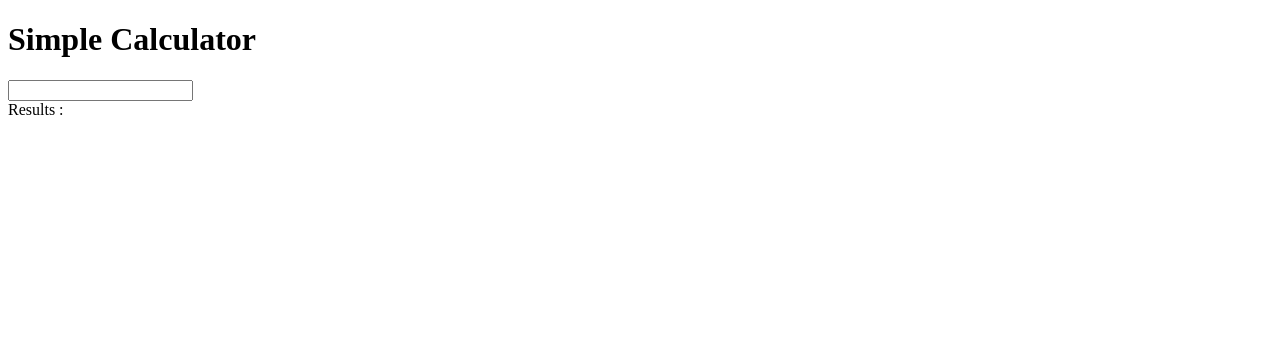
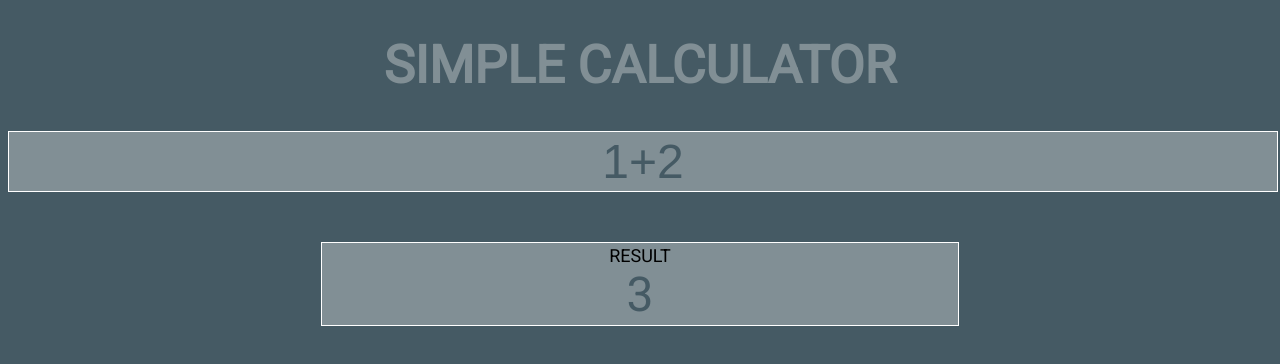
Before and after one commit to seanmcquaid/jasmine-udemy, a plain HTML site: page simple-calculator/simple-calculator.html in a window 1280 px wide. Drawn offline with Linux system fonts and the light colour scheme.

Commit message:
basic styling for calc

```diff
--- a/simple-calculator/simple-calculator.html
+++ b/simple-calculator/simple-calculator.html
@@ -5,14 +5,26 @@
     <meta http-equiv="X-UA-Compatible" content="IE=edge">
     <title>Simple Calculator</title>
     <meta name="viewport" content="width=device-width, initial-scale=1">
+    <link href="https://fonts.googleapis.com/css?family=Roboto" rel="stylesheet">
+    <link rel="stylesheet" href="style.css"/>
     <script src="calculator.js"></script>
     <script src="main.js"></script>
 </head>
-<body>
-    <h1>Simple Calculator</h1>
+<body class="body">
+    <h1 class="title">Simple Calculator</h1>
 
-    <input type="text" onchange="calculate(this.value)"/>
-    <div>Results : <span id="result"></span></div>
+    <input
+        class="input"
+        type="text"
+        title="calculator"
+        onchange="calculate(this.value)"
+        placeholder="Enter operation"
+        value="1+2"
+        />
 
+    <div class="result-container">
+        <div class="title">Result</div>
+        <span id="result">3</span>
+    </div>
 </body>
 </html>
--- /dev/null
+++ b/simple-calculator/style.css
@@ -0,0 +1,33 @@
+.body {
+    font-family: 'Roboto', sans-serif;
+    background-color: #455A64;
+}
+
+.title {
+    text-align: center;
+    text-transform: uppercase;
+    color: #818F95;
+    font-size: 52px;
+}
+
+.input,
+.result-container {
+    width: 100%;
+    color: #455A64;
+    background-color: #818F95;
+    border: solid 1px #FFF;
+    font-size: 48px;
+    padding: 2px;
+    text-align: center;
+}
+
+.result-container {
+    margin: 50px auto 0;
+    width: 50%;
+}
+
+.result-container .title {
+    color: black;
+    font-size: 18px;
+    text-align: center;
+}
```
